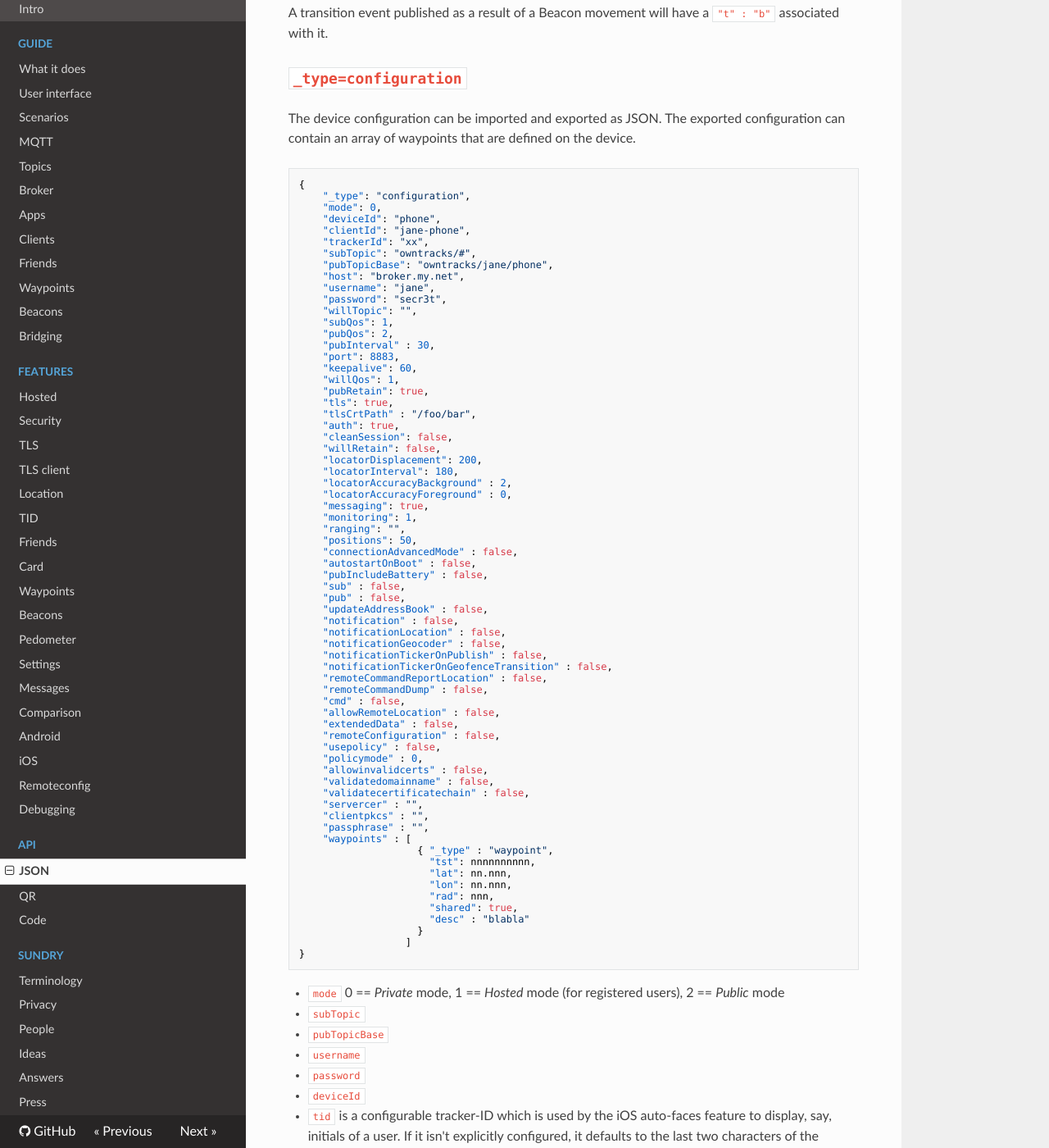
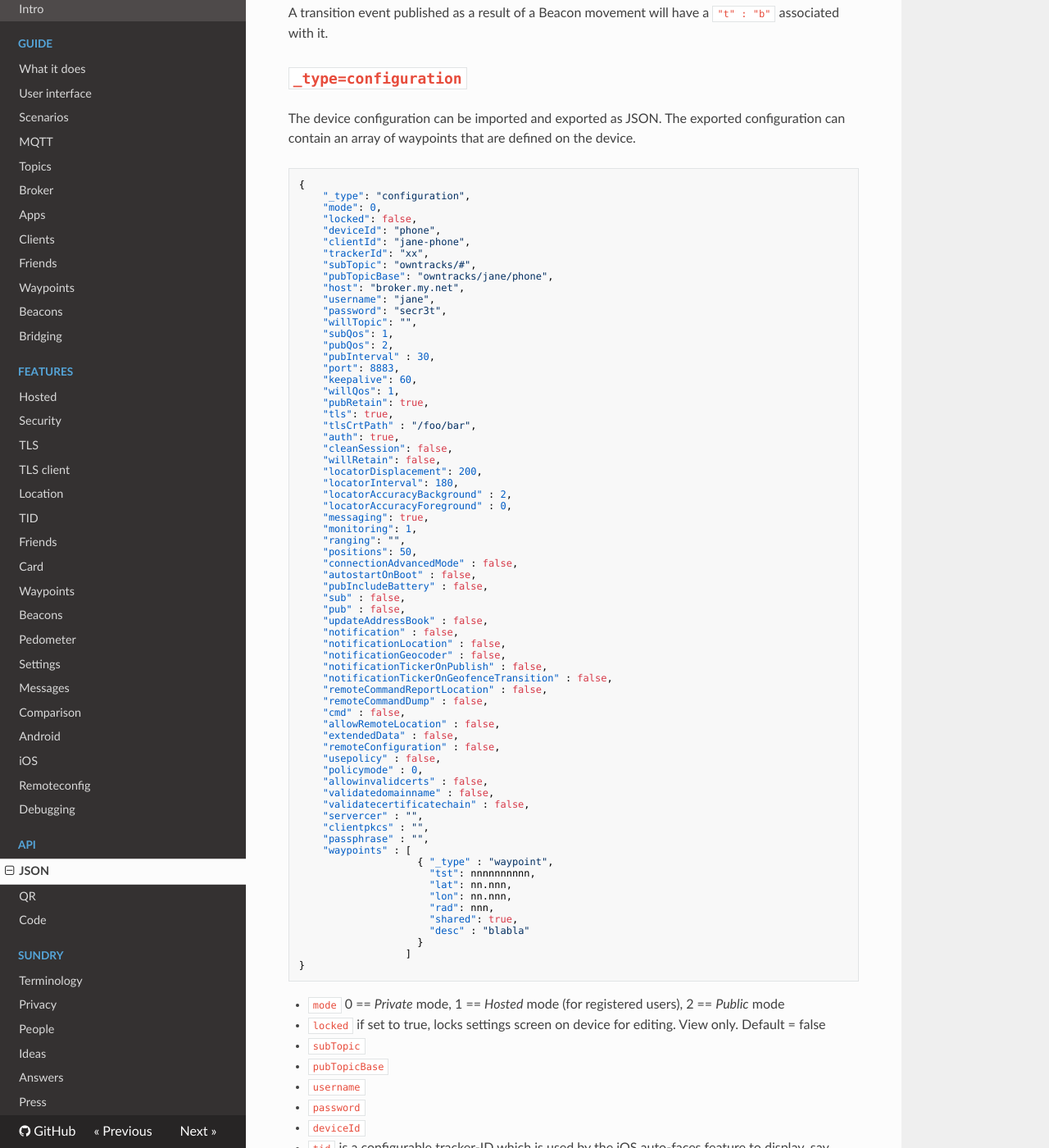
Before and after one commit to owntracks/booklet, an MkDocs documentation site: the page built from docs/tech/json.md, in a window 1280 px wide and 1400 px high, scrolled down 4912 px. Shown: the whole window at 82% size. Built offline with MkDocs 1.6.1, drawn with Linux system fonts in a browser that asks for light colours; nearby versions of some CDN libraries; old or Windows-style settings are respelled for this version of MkDocs.

Commit message:
[NEW] locked settings parameter

````diff
--- a/docs/tech/json.md
+++ b/docs/tech/json.md
@@ -204,6 +204,7 @@ The device configuration can be imported and exported as JSON. The exported conf
 {
     "_type": "configuration",
     "mode": 0,
+    "locked": false,
     "deviceId": "phone",
     "clientId": "jane-phone",
     "trackerId": "xx",
@@ -272,6 +273,7 @@ The device configuration can be imported and exported as JSON. The exported conf
 ```
 
 * `mode`					0 == _Private_ mode, 1 == _Hosted_ mode (for registered users), 2 == _Public_ mode
+* `locked`					if set to true, locks settings screen on device for editing. View only. Default = false
 * `subTopic`
 * `pubTopicBase`
 * `username`
````
